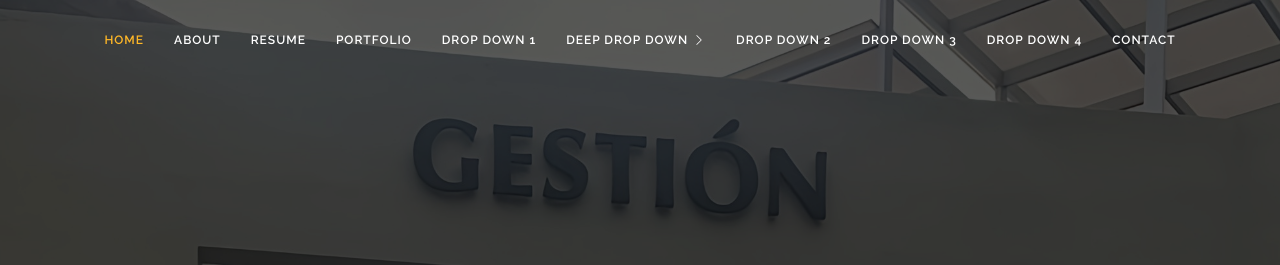
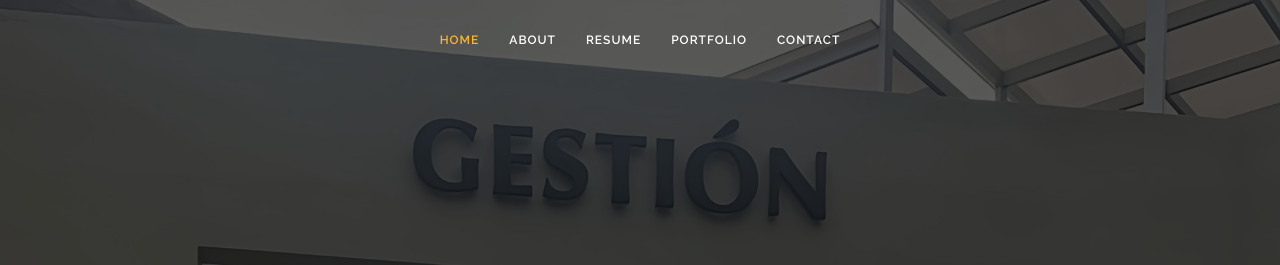
Before and after one commit to AngieHuaccha/CV_Angie_Huaccha_Mendez, a plain HTML site: page index.html in a window 1280 px wide. Shown: the top 265 px of the page. Drawn offline with nearby package versions, Linux system fonts and the light colour scheme.

Commit message:
Update index.html

```diff
--- a/index.html
+++ b/index.html
@@ -46,21 +46,6 @@
         <li><a class="nav-link scrollto" href="#about">About</a></li>
         <li><a class="nav-link scrollto" href="#resume">Resume</a></li>
         <li><a class="nav-link scrollto " href="#portfolio">Portfolio</a></li>
-          <ul>
-            <li><a href="#">Drop Down 1</a></li>
-            <li class="dropdown"><a href="#"><span>Deep Drop Down</span> <i class="bi bi-chevron-right"></i></a>
-              <ul>
-                <li><a href="#">Deep Drop Down 1</a></li>
-                <li><a href="#">Deep Drop Down 2</a></li>
-                <li><a href="#">Deep Drop Down 3</a></li>
-                <li><a href="#">Deep Drop Down 4</a></li>
-                <li><a href="#">Deep Drop Down 5</a></li>
-              </ul>
-            </li>
-            <li><a href="#">Drop Down 2</a></li>
-            <li><a href="#">Drop Down 3</a></li>
-            <li><a href="#">Drop Down 4</a></li>
-          </ul>
         </li>
         <li><a class="nav-link scrollto" href="#contact">Contact</a></li>
       </ul>
```
